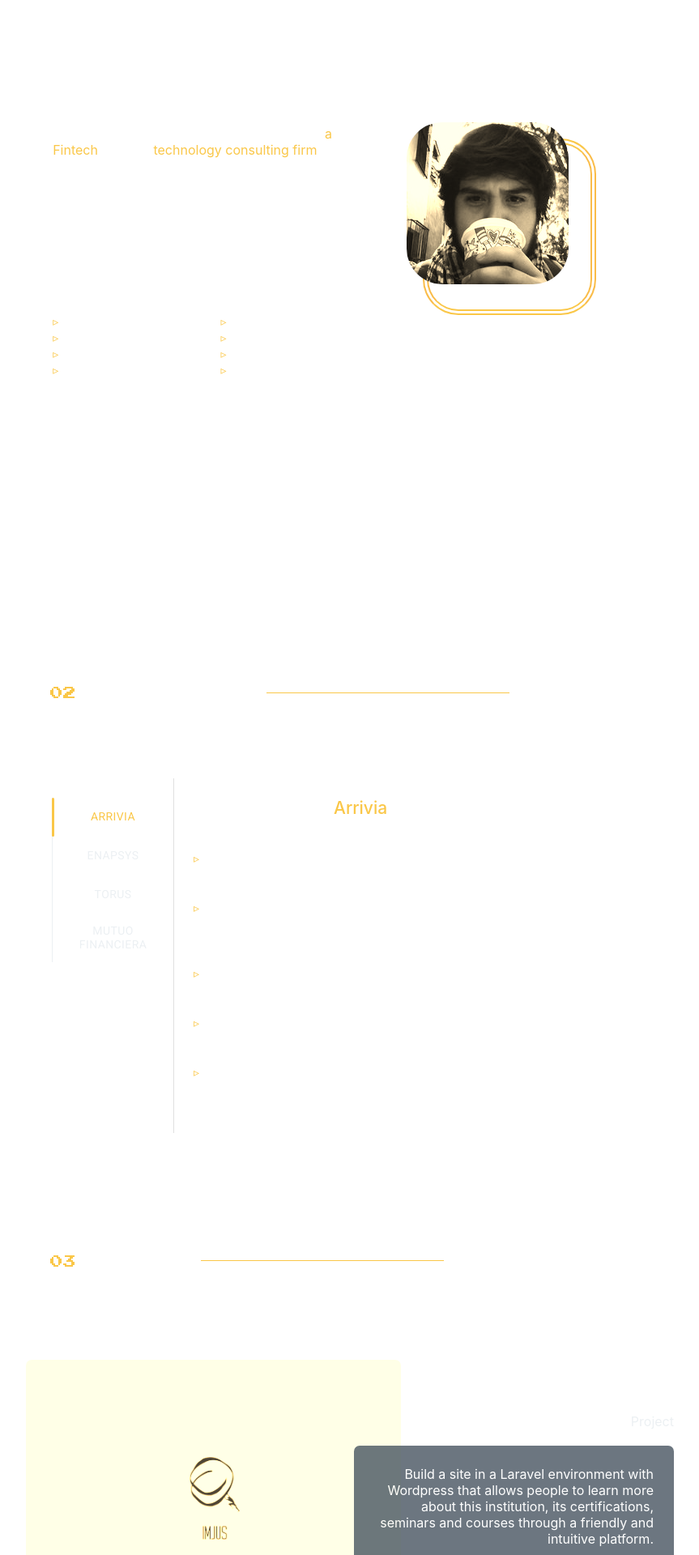
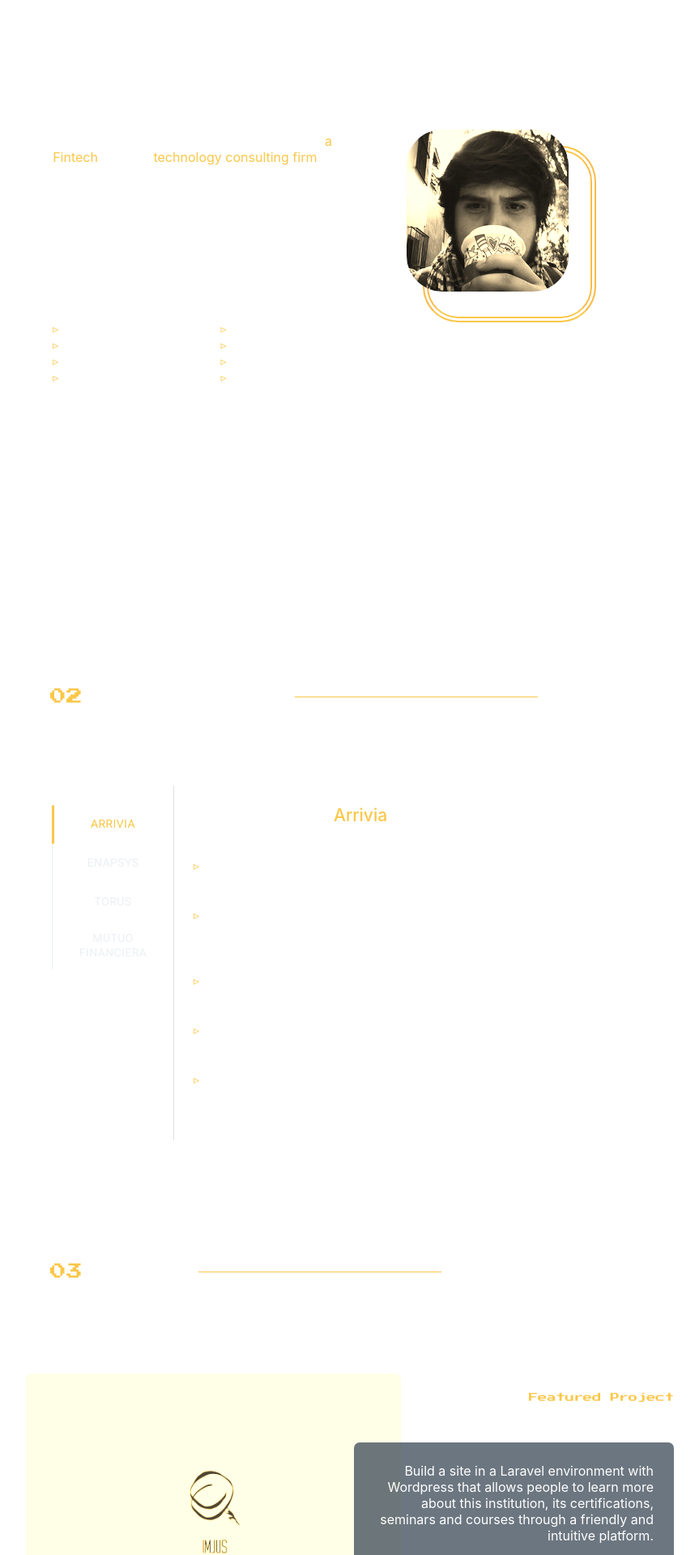
Before and after one commit to Gupie21/Portfolio, a React (Create React App) app: page / in a window 1280 px wide. Shown: the part 880-2800 px from the top of the page at 81% size, without its empty margins (208-1071 px from the left). Built offline with nearby package versions, Linux system fonts and the light colour scheme.

Commit message:
portfolio update v2

```diff
--- a/src/components/portfolio.js
+++ b/src/components/portfolio.js
@@ -1,5 +1,8 @@
 import React from "react";
+import Tooltip from "@mui/material/Tooltip";
+import IconButton from '@mui/material/IconButton';
 import OpenInNewIcon from "@mui/icons-material/OpenInNew";
+import FileOpenIcon from '@mui/icons-material/FileOpen';
 
 function Portfolio() {
   return (
@@ -7,7 +10,6 @@ function Portfolio() {
       <div className="section-title">
         <h2>
           <span>03</span>Portfolio
-          <OpenInNewIcon />
         </h2>
       </div>
       <div className="portfolio__inner">
@@ -16,19 +18,65 @@ function Portfolio() {
             <div className="portfolio__card" key={item.img}>
               <div className="portfolio__card-img">
                 <a href={item.url.toString()} target="_blank" rel="noreferrer">
-                  <img src={item.img.toString()} alt={item.title.toString()} loading="lazy" />
+                  <img
+                    src={item.img.toString()}
+                    alt={item.title.toString()}
+                    loading="lazy"
+                  />
                 </a>
               </div>
               <div className="portfolio__card-content">
-                <div className="portfolio__card-content--title">Project</div>
-                <div className="portfolio__card-content--subtitle">{item.title}</div>
-                <div className="portfolio__card-content--description">{item.description}</div>
+                <div className="portfolio__card-content--title">Featured Project</div>
+                <div className="portfolio__card-content--subtitle">
+                  {item.title}
+                </div>
+                <div className="portfolio__card-content--description">
+                  {item.description}
+                </div>
+                <div className="portfolio__card-content--techs">
+                  {item.tech}
+                </div>
                 <div className="portfolio-card-content--cta">
-                  <a className="portfolio-cta" href={item.clink} target="_blank" rel="noreferrer"><i className="fa-solid fa-user"></i></a>
-                  <a className="portfolio-cta" href={item.clink} target="_blank" rel="noreferrer"><OpenInNewIcon /></a>
+                  <a
+                    className="portfolio-cta"
+                    href={item.url}
+                    target="_blank"
+                    rel="noreferrer"
+                  >
+                    <Tooltip title="View Project">
+                      <IconButton>
+                        <FileOpenIcon color="primary"/>
+                      </IconButton>
+                    </Tooltip>
+                  </a>
+                  <a
+                    className="portfolio-cta"
+                    href={item.clink}
+                    target="_blank"
+                    rel="noreferrer"
+                  >
+                    <Tooltip title="View Site">
+                      <IconButton>
+                        <OpenInNewIcon color="primary"/>
+                      </IconButton>
+                    </Tooltip>
+                  </a>
                 </div>
               </div>
             </div>
+          );
+        })}
+      </div>
+      <div className="section-title">
+        <h2>
+          <span>04</span>Other Noteworthy Projects
+        </h2>
+      </div>
+      <div>
+
+      {otherData.map((item) => {
+          return (
+            <div key={item.img}>{item.title}</div>
           );
         })}
       </div>
@@ -41,35 +89,42 @@ const featureData = [
     img: "../assets/images/portfolio/IMJUS.jpg",
     title: "IMJUS",
     url: "https://www.behance.net/gallery/148034359/IMJUS",
-    description: "Build a site in a Laravel environment with Wordpress that allows people to learn more about this institution, its certifications, seminars and courses through a friendly and intuitive platform. ",
+    description:
+      "Build a site in a Laravel environment with Wordpress that allows people to learn more about this institution, its certifications, seminars and courses through a friendly and intuitive platform. ",
     tech: "Laravel | Wordpress | AWS Lightsail | Adobe CC",
-    clink: "https://imjus.org.mx/"
+    clink: "https://imjus.org.mx/",
   },
   {
     img: "./assets/images/portfolio/Kaikou.jpg",
     title: "Kaikou",
     url: "https://www.behance.net/gallery/148034563/Kaikou",
-    description: "Build and design a Wordpress multisite site that hosts vendors, sellers and users in a custom marketplace programmed with SCSS, PHP and Javascript.",
-    tech: "Woocommerce | PHP | Javascript | SCSS| AWS Lightsail | Adobe CC",
-    clink: "http://kaikoucbd.com/"
+    description:
+      "Build and design a Wordpress multisite site that hosts vendors, sellers and users in a custom marketplace programmed with SCSS, PHP and Javascript.",
+    tech: "Woocommerce | Wordpress | Laravel | PHP | Javascript | SCSS | AWS Lightsail | Adobe CC",
+    clink: "http://kaikoucbd.com/",
   },
   {
     img: "./assets/images/portfolio/Mabe.jpg",
     title: "Mabe",
     url: "https://www.behance.net/gallery/148040961/Mabe",
-    description: "Lead and build a project hand in hand with Mabe's designers a site mounted on SAP Hybris for the sale of products of the brand, taking into account the needs of the company and creating a good UX for end users of this platform.",
+    description:
+      "Lead and build a project hand in hand with Mabe's designers a site mounted on SAP Hybris for the sale of products of the brand, taking into account the needs of the company and creating a good UX for end users of this platform.",
     tech: "SCSS | Javascript | Hybris(Java) | Balsamiq | Adobe CC",
-    clink: "https://mabe.com.mx/"
+    clink: "https://mabe.com.mx/",
   },
   {
     img: "./assets/images/portfolio/Tecnolite.jpg",
     title: "Tecnolite",
     url: "https://www.behance.net/gallery/148041407/Tecnolite",
-    description: "Visually improve the platform through end-user testing, taking into account the target market and best practices for the generation of a new UI on your sales site.",
+    description:
+      "Visually improve the platform through end-user testing, taking into account the target market and best practices for the generation of a new UI on your sales site.",
     tech: "SCSS | Javascript | Hybris(Java) | Balsamiq | Adobe CC",
-    clink: "https://tecnolite.mx/"
-  },
- /* {
+    clink: "https://tecnolite.mx/",
+  }
+];
+
+const otherData = [
+  {
     img: "./assets/images/portfolio/Laud.jpg",
     title: "Laud",
     url: "https://www.behance.net/gallery/148034615/Laud",
@@ -117,7 +172,7 @@ const featureData = [
     url: "@https://www.behance.net/gallery/148041121/Nexo-Integra",
     description: "Loren ipsum dolor",
     tech: "Lorem ipsum",
-  },*/
+  }
 ];
 
 export { Portfolio };
--- a/src/styles/_app.scss
+++ b/src/styles/_app.scss
@@ -4,6 +4,7 @@ $primary-color: #fac748;
 $secondary-color: #ecf0f3;
 $transition: all 0.25s cubic-bezier(0.645, 0.045, 0.355, 1);
 $border-radius: 44px;
+$gamer-font: "Press Start 2P", cursive;
 
 %container {
   width: 100%;
@@ -36,14 +37,17 @@ $border-radius: 44px;
   margin: 10px 30px 40px;
   width: 100%;
   white-space: nowrap;
+  h2 {
+    font-size: 1.7rem;
+  }
   span {
     position: relative;
     bottom: -1px;
     margin-right: 10px;
     color: #fac748;
-    font-size: 1rem;
+    font-size: 1.25rem;
     font-weight: 400;
-    font-family: "Press Start 2P", cursive;
+    font-family: $gamer-font;
   }
   &::after {
     content: "";
@@ -68,7 +72,7 @@ $border-radius: 44px;
 }
 
 .code-text {
-  font-family: "Press Start 2P", cursive;
+  font-family: $gamer-font;
 }
 
 @import "./sidenavs.scss";
--- a/src/styles/about-me.scss
+++ b/src/styles/about-me.scss
@@ -6,6 +6,8 @@
         flex-wrap: wrap;
         justify-content: center;
         align-items: center;
+        backdrop-filter: blur(1px);
+        border-radius: 7px;
         div{
             &:first-child{
                 width: 55%;
@@ -86,5 +88,8 @@
                 width: 100% !important;
             }
         }
+        @media only screen and (max-width:900px) {
+            backdrop-filter: blur(0px);
+        }
     }
 }
--- a/src/styles/hero.scss
+++ b/src/styles/hero.scss
@@ -4,6 +4,8 @@
     flex-wrap: wrap;
     justify-content: center;
     align-items: stretch;
+    backdrop-filter: blur(1px);
+    border-radius: 7px;
     &__content{
         display: flex;
         flex-wrap: wrap;
@@ -27,4 +29,7 @@
             }
         }
     }
+    @media only screen and (max-width:900px) {
+        backdrop-filter: blur(0px);
+    }
 }
--- a/src/styles/portfolio.scss
+++ b/src/styles/portfolio.scss
@@ -15,6 +15,9 @@
         text-shadow: 2px 1px rgba(0, 0, 0, 0.5);
     }
     &__inner{
+        @media only screen and (max-width:900px) {
+            padding: 0rem 2rem;
+        }
     }
     &__card{
         display: grid;
@@ -27,25 +30,39 @@
         &:nth-of-type(even) {
             .portfolio__card-img{
                 grid-area: 1 / 6 / -1 / -1;
+                @media only screen and (max-width:900px) {
+                    grid-column: 1 / -1;
+                }
             }
             .portfolio__card-content{
                 grid-area: 1 / 1 / -1 / 7;
                 text-align: left;
+                @media only screen and (max-width:900px) {
+                    grid-column: 1 / -1;
+                }
             }
         }
 
         &:nth-of-type(odd) {
             .portfolio__card-img{
                 grid-column: 1 / 8;
+                @media only screen and (max-width:900px) {
+                    grid-column: 1 / -1;
+                }
             }
             .portfolio__card-content{
                 grid-column: 7 / -1;
                 text-align: right;
+                @media only screen and (max-width:900px) {
+                    grid-column: 1 / -1;
+                    text-align: left;
+                }
             }
         }
 
         &-img{
             grid-row: 1;
+            z-index: -1;
             img{
                 width: 100%;
                 height: auto;
@@ -55,15 +72,25 @@
                 &:hover{
                     filter: sepia(0%) blur(0px) saturate(100%) opacity(100%);
                 }
+                @media only screen and (max-width:900px) {
+                    height: 100%;
+                }
+            }
+            @media only screen and (max-width:900px) {
+                height: 100%;
             }
         }
         &-content{
             grid-row: 1;
             &--title{
-                color: $secondary-color;
+                color: $primary-color;
+                font-family: $gamer-font;
+                font-size: 0.7rem;
             }
             &--subtitle{
-
+                font-size: 1.5rem;
+                font-weight: 700;
+                margin-bottom: 21px;
             }
             &--description{
                 background-color: #3b4956;
@@ -74,6 +101,23 @@
                 border-radius: 7px;
                 opacity: 0.75;
             }
+            &--techs{
+                color: $secondary-color;
+                background: #5b491c4a;
+                backdrop-filter: blur(2px);
+                text-align: center;
+                border-radius: 7px;
+                padding: 1rem 0.5rem;
+            }
+            @media only screen and (max-width:900px) {
+                background-color: #3b495680;
+                padding: 0.5rem;
+                border-radius: 7px
+            }
+
+        }
+        @media only screen and (max-width:900px) {
+            margin: 17px 0px;
         }
     }
     .MuiImageListItem-root{
--- a/src/styles/timeline.scss
+++ b/src/styles/timeline.scss
@@ -19,8 +19,11 @@
     &__container{
        display: flex;
        justify-content: center;
+       backdrop-filter: blur(1px);
+       border-radius: 7px;
        @media only screen and (max-width:900px) {
            flex-wrap: wrap;
+           backdrop-filter: blur(0px);
            .MuiTabs-flexContainer{
                 flex-direction:row;
                 flex-wrap: wrap;
@@ -77,6 +80,9 @@
     .MuiTabs{
         &-root{
             padding-top: 24px;
+            @media only screen and (max-width:900px) {
+                padding: 0;
+            }
         }
         &-vertical{
             min-width: 150px;
```
